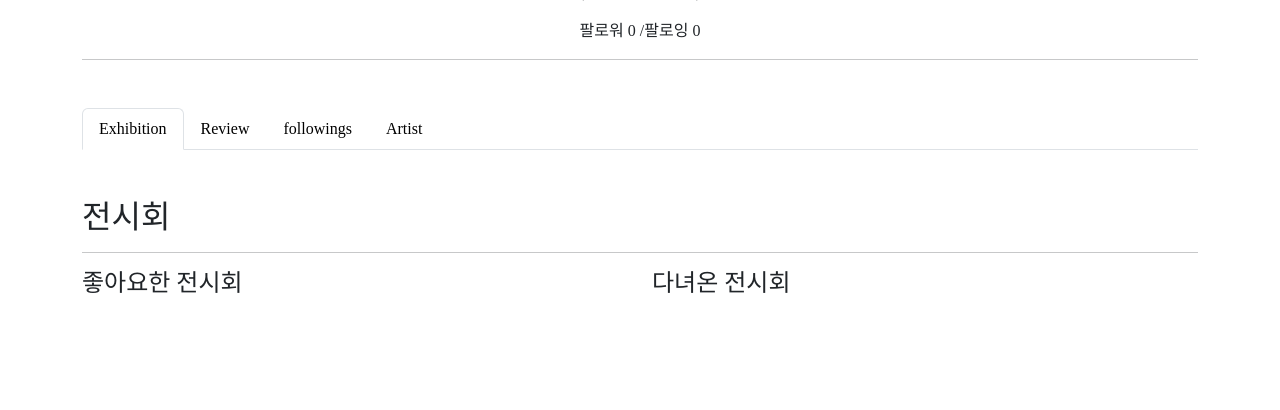
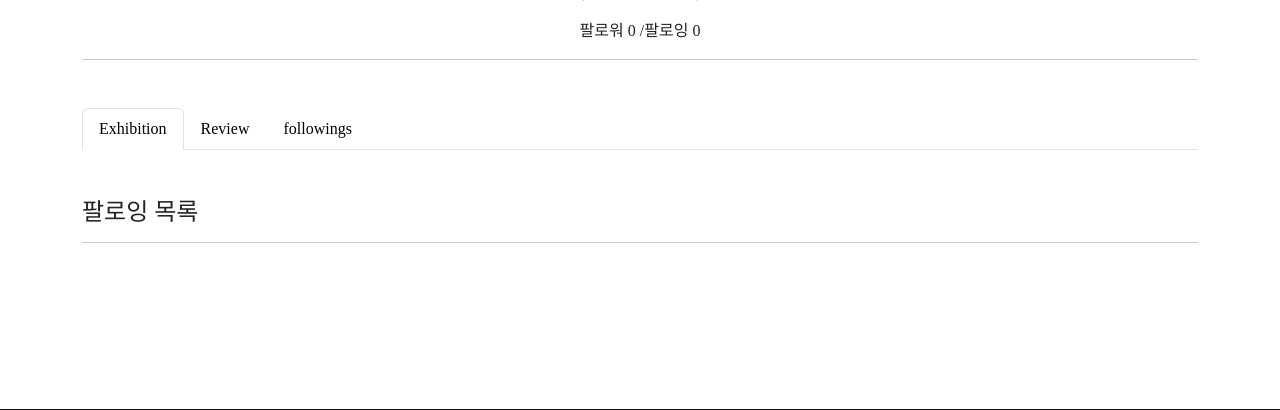
Before and after one commit to IWTR-3/gallery_now, a Django app: template accounts/templates/accounts/profile.html in a window 1280 px wide. Shown: the part 305-715 px from the top of the page. Run offline with Django 3.2, Linux system fonts and the light colour scheme; the template is opened without the code that fills it: values that come from a table or form of the project are taken from there, others are empty; data comes from the database, SQL or seed files in the repository; some web fonts are replaced.

Commit message:
IWTR-104 #comment fest : profile 사용자 게시물 정보 출력
- Update

```diff
--- a/accounts/templates/accounts/profile.html
+++ b/accounts/templates/accounts/profile.html
@@ -15,6 +15,12 @@
     .ff {
       font-family: 'GowunDodum-Regular';
     }
+
+    .box {
+      border: 1px solid black;
+      border-radius: 12px;
+    }
+
   </style>
 {% endblock style %}
 
@@ -81,25 +87,22 @@
       <li class="nav-item" role="presentation">
         <button class="nav-link" id="followings-tab" data-bs-toggle="tab" data-bs-target="#followings-tab-pane" type="button" role="tab" aria-controls="followings-tab-pane" aria-selected="false" style="text-decoration-line:none; color: black;">followings</button>
       </li>
-      <li class="nav-item" role="presentation">
-        <button class="nav-link" id="Artis-tab" data-bs-toggle="tab" data-bs-target="#Artis-tab-pane" type="button" role="tab" aria-controls="Artis-tab-pane" aria-selected="false" style="text-decoration-line:none; color: black;">Artist</button>
-      </li>
+      {% comment %} <li class="nav-item" role="presentation">
+        <button class="nav-link" id="Artist-tab" data-bs-toggle="tab" data-bs-target="#Artist-tab-pane" type="button" role="tab" aria-controls="Artist-tab-pane" aria-selected="false" style="text-decoration-line:none; color: black;">Artist</button>
+      </li> {% endcomment %}
     </ul>
 
     <!-- navbar : content -->
     <div class="tab-content mt-5" id="myTabContent">
       <!-- Exhibition -->
-      <div class="tab-pane fade show active" id="Exhibition-tab-pane" role="tabpanel" aria-labelledby="Exhibition-tab" tabindex="0">
-        <h2>전시회</h2>
+      <div class="tab-pane fade" id="Exhibition-tab-pane" role="tabpanel" aria-labelledby="Exhibition-tab" tabindex="0">
+        <h2>좋아요한 전시회</h2>
         <hr>
-        <div class="row">
-          <div class="col-lg-6">
-            <h4>좋아요한 전시회</h4>
+        <div class="m-4">
           {% for exhibition in person.like_exhibitions.all %}
-              <div class="my-4">
-                <a class="tag_a row" href="{% url 'posts:detail' exhibition.pk %}">
+            <a class="tag_a row px-2" href="{% url 'posts:detail' exhibition.pk %}">
               <div class="col-3" style="height: 150px;">
-                    <img src="{{ exhibition.thumbnail.url }}" alt="exhibition_img" style="margin:auto;" enctype="multipart/form-data" height="150px">
+                <img src="{{ exhibition.thumbnail.url }}" alt="전시회_포스터" style="margin:auto;" enctype="multipart/form-data" height="150px">
               </div>
               <div class="col-9">
                 <div class="mt-4 text-start pb-1" style="font-size:20px; font-weight: 300;">{{ exhibition.title }}</div>
@@ -107,76 +110,54 @@
                 <div class="text-secondary text-start pt-1" style="font-size:15px;">시간 :{{ exhibition.time }}</div>
               </div>
             </a>
-              </div>
-              <hr>
-              {% comment %} <hr class="mx-auto text-secondary" style="width:95%;"> {% endcomment %}
+            <hr class="mx-auto text-secondary" style="width:100%;">
           {% endfor %}
-          </div>
-          <div class="col-lg-6">
-            <h4>다녀온 전시회</h4>
-            {% for exhibition in person.visited_exhibitions.all %}
-              <div class="my-4">
-                <a class="tag_a row" href="{% url 'posts:detail' exhibition.pk %}">
-                  <div class="col-3" style="height: 150px;">
-                    <img src="{{ exhibition.thumbnail.url }}" alt="exhibition_img" style="margin:auto;" enctype="multipart/form-data" height="150px">
-                  </div>
-                  <div class="col-9">
-                    <div class="mt-4 text-start pb-1" style="font-size:20px; font-weight: 300;">{{ exhibition.title }}</div>
-                    <div class="text-secondary text-start pt-1" style="font-size:15px;">일정 :{{ exhibition.period }}</div>
-                    <div class="text-secondary text-start pt-1" style="font-size:15px;">시간 :{{ exhibition.time }}</div>
-                  </div>
-                </a>
-              </div>
-              <hr>
-            {% endfor %}
-          </div>
         </div>
       </div>
       <!-- Review -->
       <div class="tab-pane fade" id="Review-tab-pane" role="tabpanel" aria-labelledby="Review-tab" tabindex="0">
         <h4>나의 리뷰</h4>
         <hr>
+        <div class="my-4">
           {% for review in person.review_set.all %}
-            <div class="my-4">
-              <a class="tag_a row" href="{% url 'posts:detail' review.exhibition.pk %}">
+            <a class="tag_a row px-2" href="{% url 'posts:detail' review.exhibition.pk %}">
               <div class="col-3" style="height: 150px;">
-                  <img src="{{ review.exhibition.thumbnail.url }}" alt="exhibition_img" style="margin:auto;" enctype="multipart/form-data" height="150px">
+                <img src="{{ review.exhibition.thumbnail.url }}" alt="전시회_포스터" style="margin:auto;" enctype="multipart/form-data" height="150px">
               </div>
               <div class="col-9">
                 <div class="mt-4 text-start pb-1" style="font-size:20px; font-weight: 300;">{{ review.exhibition.title }}</div>
-                  <div class="text-secondary text-start pt-1" style="font-size:15px;">일정 :{{ review.exhibition.period }}</div>
-                  <div class="text-secondary text-start pt-1" style="font-size:15px;">시간 :{{ review.exhibition.time }}</div>
+                <div class="text-secondary text-start pt-1" style="font-size:15px;">{{ review.content }}</div>
               </div>
             </a>
-            </div>
-            <hr>
+            <hr class="mx-auto text-secondary" style="width:100%;">
           {% endfor %}
         </div>
+      </div>
       <!-- followings -->
-      <div class="tab-pane fade" id="followings-tab-pane" role="tabpanel" aria-labelledby="followings-tab" tabindex="0">
+      <div class="tab-pane fade show active" id="followings-tab-pane" role="tabpanel" aria-labelledby="followings-tab" tabindex="0">
         <h4>팔로잉 목록</h4>
         <hr>
-        <div>
-          <div class="d-flex flex-wrap">
+        <div class="">
+          <div class="my-2 d-flex">
             {% for followings in person.followings.all %}
-            <a class="tag_a card border-dark text-center px-2 py-1 m-2" href="{% url 'accounts:profile' followings.nickname %}" style="height: auto;">
-                {{ followings.nickname }}
-                {% comment %} {% if person in followings.followers.all %}
-                🩷
+              <a class="tag_a d-flex justify-content-center align-items-center text-center box p-2 m-1" href="{% url 'accounts:profile' followings.nickname %}" style="height: auto;">
+                {% if user.profile_image %}
+                  <img src="{{ user.profile_image.url }}" alt="post_image" class="rounded-circle" width="25" height="25">
                 {% else %}
-                🤍
-                {% endif %} {% endcomment %}
+                  <img src="https://i.pinimg.com/564x/d2/98/4e/d2984ec4b65a8568eab3dc2b640fc58e.jpg" alt="no_image" class="rounded-circle" width="25" height="25">
+                {% endif %}
+                <div class="ps-2" style="font-size: 15px;">{{ followings.nickname }}</div>
               </a>
             {% endfor %}
           </div>
         </div>
       </div>
-      <!-- Artist -->
-      <div class="tab-pane fade" id="Artis-tab-pane" role="tabpanel" aria-labelledby="Artis-tab" tabindex="0">
+      {% comment %} <!-- Artist -->
+      <div class="tab-pane fade" id="Artist-tab-pane" role="tabpanel" aria-labelledby="Artist-tab" tabindex="0">
         <h4>선호하는 작가</h4>
         <hr>
         <div></div>
-      </div>
+      </div> {% endcomment %}
       <!-- navbar : content end -->
     </div>
 
```
Lines whose indentation alone changed are shown as unchanged.
